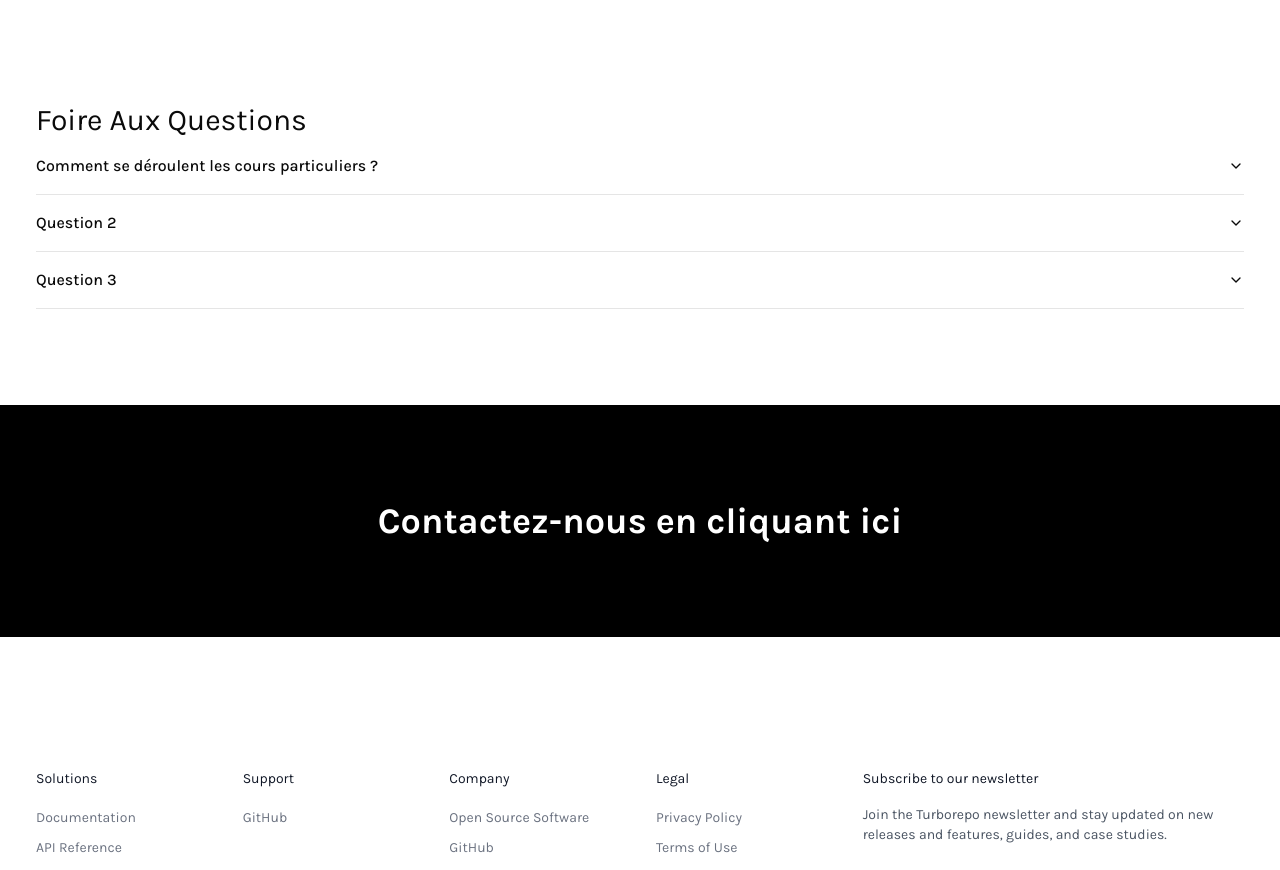
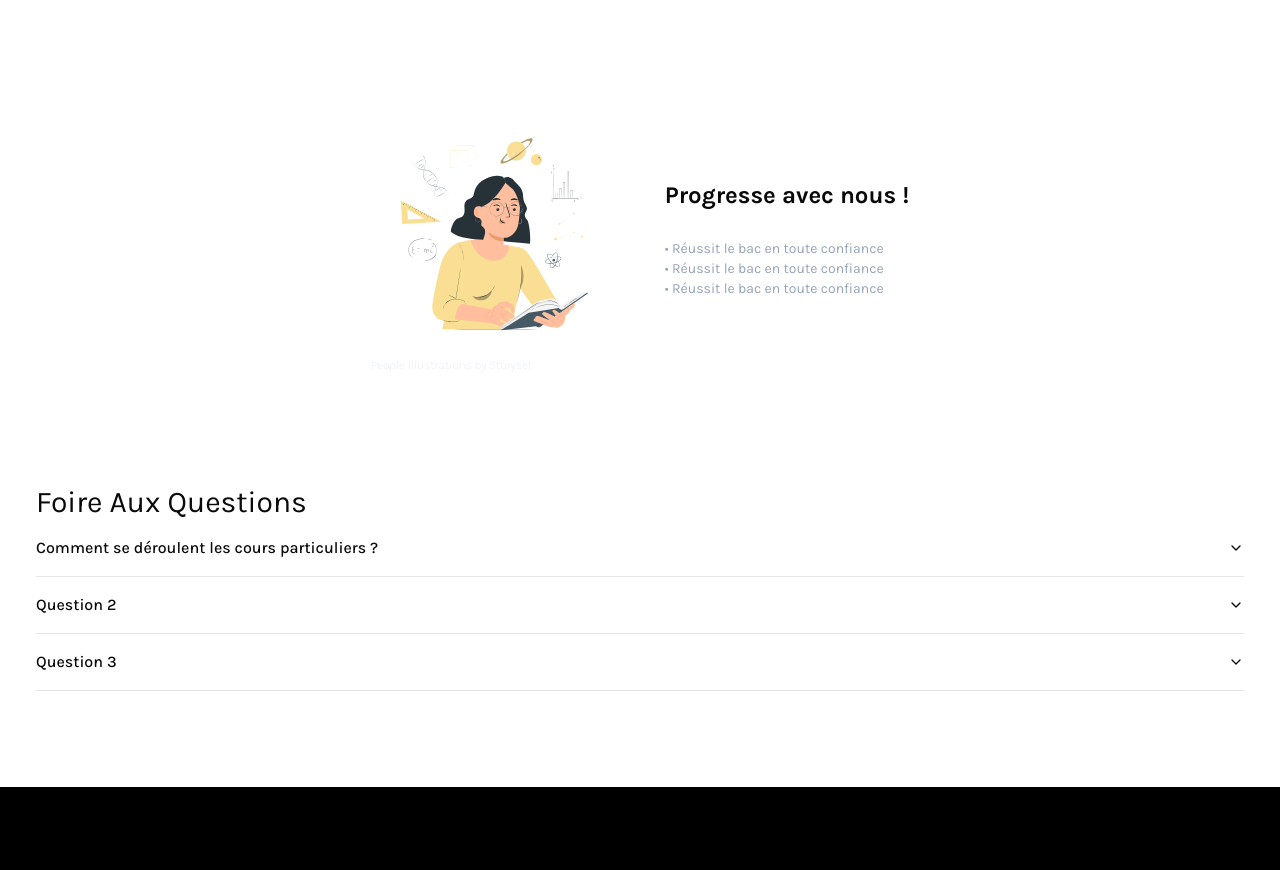
Before and after one commit to clemencefrz/cours-geroa, a Next.js app: page / in a window 1280 px wide. Shown: the part 2178-3048 px from the top of the page. Built offline with nearby package versions, Linux system fonts and the light colour scheme.

Commit message:
nos services

```diff
--- a/app/components/Home/index.tsx
+++ b/app/components/Home/index.tsx
@@ -89,6 +89,34 @@ const Home = () => {
           <Services />
         </div>
 
+        <div className="w-full flex flex-row justify-center items-center gap-11">
+          <div className="svg-container">
+            <Image
+              src="/assets/Learning-pana.svg"
+              alt=""
+              width={250}
+              height={250}
+            />
+            <a
+              href="https://storyset.com/people"
+              target="_blank"
+              rel="noopener noreferrer"
+              className="text-xs font-extralight text-slate-200"
+            >
+              People illustrations by Storyset
+            </a>
+          </div>
+          <div className="flex flex-col gap-7">
+            <h2
+              className={cn(classNameH2, "text-right")}
+            >{`Progresse avec nous !`}</h2>
+            <ul className="text-slate-400 text-sm">
+              <li>• Réussit le bac en toute confiance</li>
+              <li>• Réussit le bac en toute confiance</li>
+              <li>• Réussit le bac en toute confiance</li>
+            </ul>
+          </div>
+        </div>
         <div>
           <h2>Foire Aux Questions</h2>
           <SectionFAQ />
```
